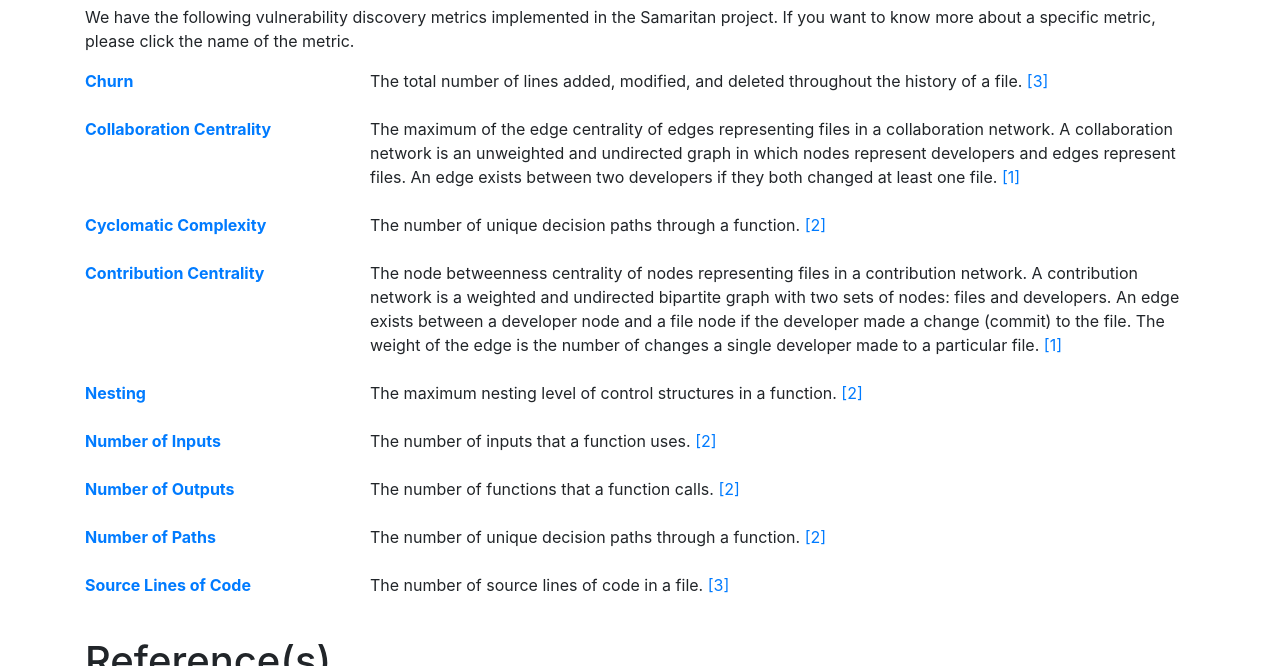
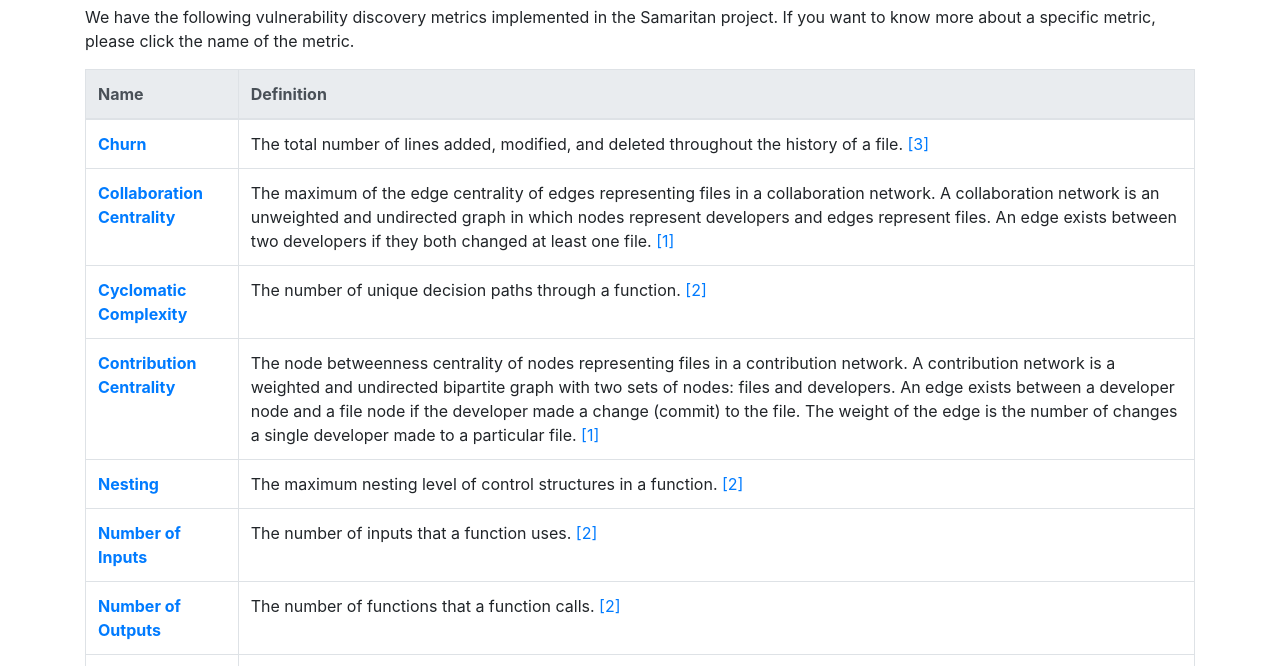
Before and after one commit to samaritan/samaritan.github.io, a plain HTML site: page metrics/index.html in a window 1280 px wide. Shown: the part 109-775 px from the top of the page. Drawn offline with nearby package versions, Linux system fonts and the light colour scheme.

Commit message:
Use table instead of dl to enumerate metrics

```diff
--- a/metrics/index.html
+++ b/metrics/index.html
@@ -33,102 +33,74 @@
 
     <p>We have the following vulnerability discovery metrics implemented in the Samaritan project. If you want
       to know more about a specific metric, please click the name of the metric.</p>
+
+    <table class="table table-bordered">
+      <thead class="thead-light">
+        <tr>
+          <th scope="col">Name</th>
+          <th scope="col">Definition</th>
+        </tr>
+      </thead>
+      <tbody>
+        <tr>
+          <th scope="row"><a href="/metrics/churn">Churn</a></th>
+          <td>
+            The total number of lines added, modified, and deleted throughout the history of a file.
+            <a href="#Zimmermann2010Searching">[3]</a>
+          </td>
+        </tr><tr>
+          <th scope="row"><a href="/metrics/collaboration">Collaboration Centrality</a></th>
+          <td>
+            The maximum of the edge centrality of edges representing files in a collaboration network. A collaboration network is an unweighted and undirected graph in which nodes represent developers and edges represent files. An edge exists between two developers if they both changed at least one file.
+            <a href="#Meneely2009Secure">[1]</a>
+          </td>
+        </tr><tr>
+          <th scope="row"><a href="/metrics/complexity">Cyclomatic Complexity</a></th>
+          <td>
+            The number of unique decision paths through a function.
+            <a href="#Younis2016Fear">[2]</a>
+          </td>
+        </tr><tr>
+          <th scope="row"><a href="/metrics/contribution">Contribution Centrality</a></th>
+          <td>
+            The node betweenness centrality of nodes representing files in a contribution network. A contribution network is a weighted and undirected bipartite graph with two sets of nodes: files and developers. An edge exists between a developer node and a file node if the developer made a change (commit) to the file. The weight of the edge is the number of changes a single developer made to a particular file.
+            <a href="#Meneely2009Secure">[1]</a>
+          </td>
+        </tr><tr>
+          <th scope="row"><a href="/metrics/nesting">Nesting</a></th>
+          <td>
+            The maximum nesting level of control structures in a function.
+            <a href="#Younis2016Fear">[2]</a>
+          </td>
+        </tr><tr>
+          <th scope="row"><a href="/metrics/ninput">Number of Inputs</a></th>
+          <td>
+            The number of inputs that a function uses.
+            <a href="#Younis2016Fear">[2]</a>
+          </td>
+        </tr><tr>
+          <th scope="row"><a href="/metrics/noutput">Number of Outputs</a></th>
+          <td>
+            The number of functions that a function calls.
+            <a href="#Younis2016Fear">[2]</a>
+          </td>
+        </tr><tr>
+          <th scope="row"><a href="/metrics/npath">Number of Paths</a></th>
+          <td>
+            The number of unique decision paths through a function.
+            <a href="#Younis2016Fear">[2]</a>
+          </td>
+        </tr><tr>
+          <th scope="row"><a href="/metrics/sloc">Source Lines of Code</a></th>
+          <td>
+            The number of source lines of code in a file.
+            <a href="#Zimmermann2010Searching">[3]</a>
+          </td>
+        </tr>
+      </tbody>
+    </table>
   </div>
 </div>
-
-<dl class="row">
-
-  <dt class="col-lg-3"><a href="/metrics/churn">Churn</a></dt>
-  <dd class="col-lg-9">
-    <p>The total number of lines added, modified, and deleted throughout the history of a file.
-
-
-    <a href="#Zimmermann2010Searching">[3]</a>
-
-    </p>
-  </dd>
-
-  <dt class="col-lg-3"><a href="/metrics/collaboration">Collaboration Centrality</a></dt>
-  <dd class="col-lg-9">
-    <p>The maximum of the edge centrality of edges representing files in a collaboration network. A collaboration network is an unweighted and undirected graph in which nodes represent developers and edges represent files. An edge exists between two developers if they both changed at least one file.
-
-
-    <a href="#Meneely2009Secure">[1]</a>
-
-    </p>
-  </dd>
-
-  <dt class="col-lg-3"><a href="/metrics/complexity">Cyclomatic Complexity</a></dt>
-  <dd class="col-lg-9">
-    <p>The number of unique decision paths through a function.
-
-
-    <a href="#Younis2016Fear">[2]</a>
-
-    </p>
-  </dd>
-
-  <dt class="col-lg-3"><a href="/metrics/contribution">Contribution Centrality</a></dt>
-  <dd class="col-lg-9">
-    <p>The node betweenness centrality of nodes representing files in a contribution network. A contribution network is a weighted and undirected bipartite graph with two sets of nodes: files and developers. An edge exists between a developer node and a file node if the developer made a change (commit) to the file. The weight of the edge is the number of changes a single developer made to a particular file.
-
-
-    <a href="#Meneely2009Secure">[1]</a>
-
-    </p>
-  </dd>
-
-  <dt class="col-lg-3"><a href="/metrics/nesting">Nesting</a></dt>
-  <dd class="col-lg-9">
-    <p>The maximum nesting level of control structures in a function.
-
-
-    <a href="#Younis2016Fear">[2]</a>
-
-    </p>
-  </dd>
-
-  <dt class="col-lg-3"><a href="/metrics/ninput">Number of Inputs</a></dt>
-  <dd class="col-lg-9">
-    <p>The number of inputs that a function uses.
-
-
-    <a href="#Younis2016Fear">[2]</a>
-
-    </p>
-  </dd>
-
-  <dt class="col-lg-3"><a href="/metrics/noutput">Number of Outputs</a></dt>
-  <dd class="col-lg-9">
-    <p>The number of functions that a function calls.
-
-
-    <a href="#Younis2016Fear">[2]</a>
-
-    </p>
-  </dd>
-
-  <dt class="col-lg-3"><a href="/metrics/npath">Number of Paths</a></dt>
-  <dd class="col-lg-9">
-    <p>The number of unique decision paths through a function.
-
-
-    <a href="#Younis2016Fear">[2]</a>
-
-    </p>
-  </dd>
-
-  <dt class="col-lg-3"><a href="/metrics/sloc">Source Lines of Code</a></dt>
-  <dd class="col-lg-9">
-    <p>The number of source lines of code in a file.
-
-
-    <a href="#Zimmermann2010Searching">[3]</a>
-
-    </p>
-  </dd>
-
-</dl>
 
 
 <!-- References -->
```
